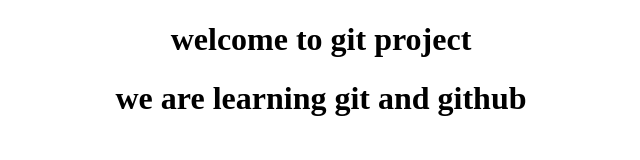
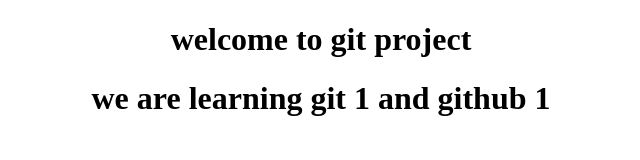
Before and after one commit to raviingole/gitproject, a plain HTML site: page index.html in a window 1280 px wide. Shown: the whole page, without its empty margins (319-959 px from the left). Drawn offline with Linux system fonts and the light colour scheme.

Commit message:
second commit

```diff
--- a/index.html
+++ b/index.html
@@ -7,7 +7,7 @@
 <body>
      <center>
          <h1> welcome to git project </h1>
-         <h1> we are learning git and github </h1>
+         <h1> we are learning git 1 and github 1 </h1>
      </center>
 
 </body>
```
